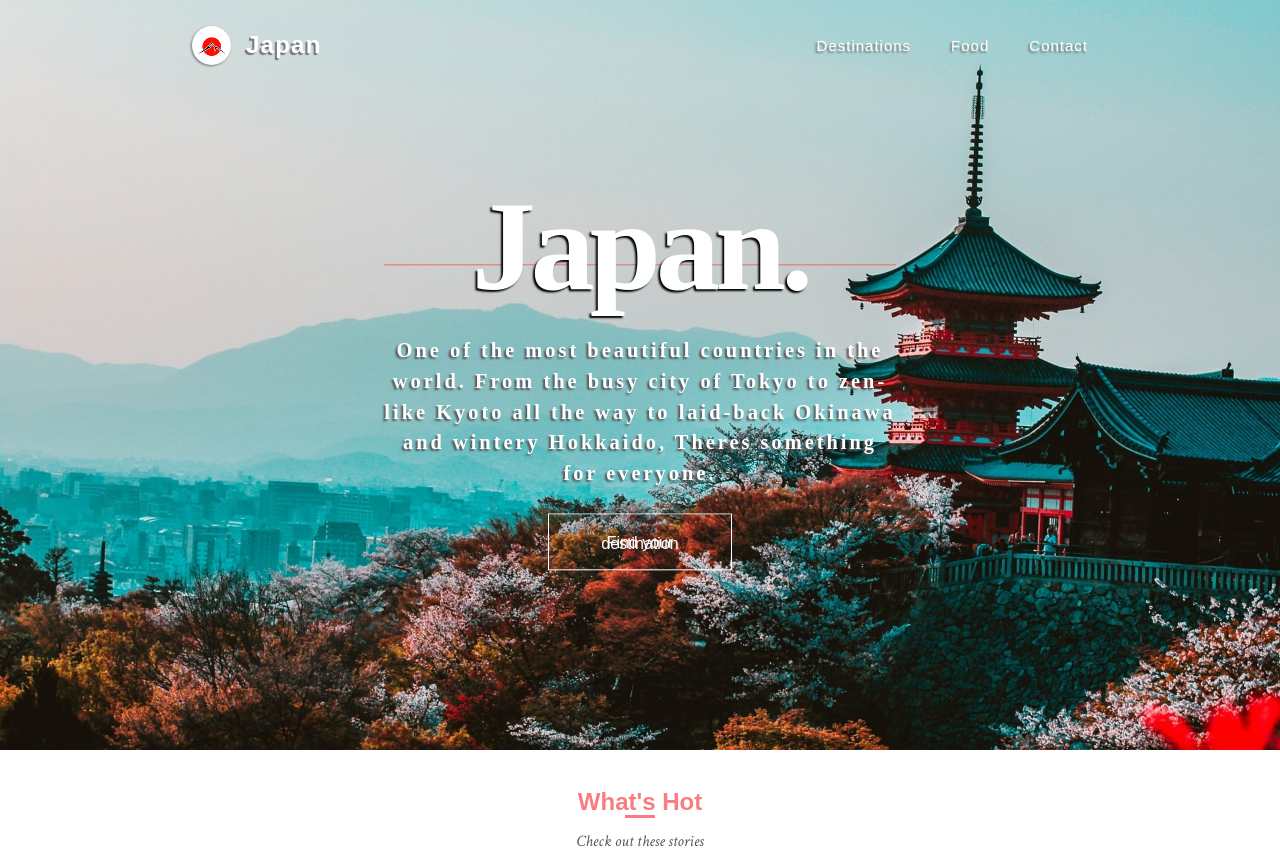
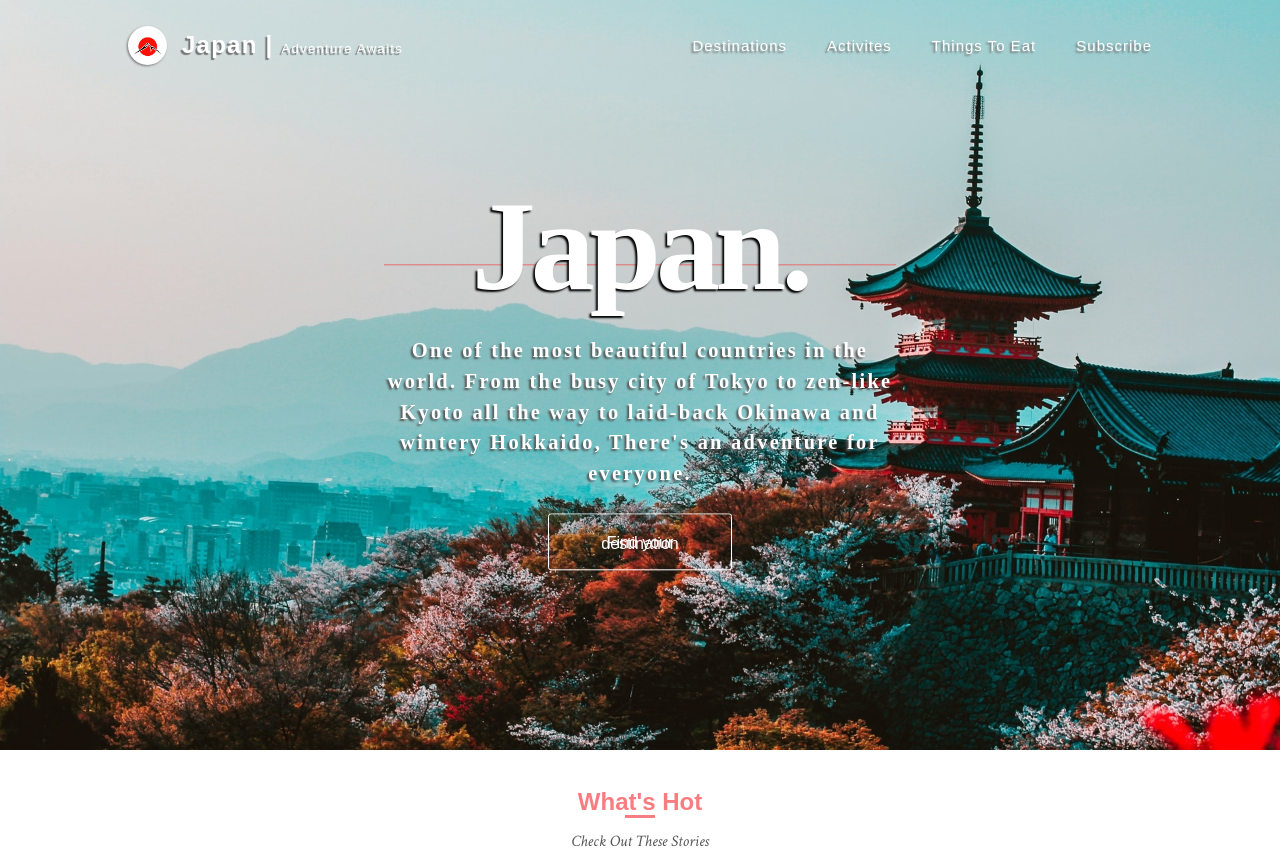
Before and after one commit to Tivler/RoadToHire-ish, a plain HTML site: page index.html in a window 1280 px wide. Shown: the top 857 px of the page. Drawn offline with nearby package versions, Linux system fonts and the light colour scheme; a web font is replaced by a local one.

Commit message:
finished styling index.html

```diff
--- a/assets/styles/index.css
+++ b/assets/styles/index.css
@@ -81,7 +81,7 @@ main {
     width: 100%;
     background-color: transparent;
     z-index: 2000;
-    transition: .4s;
+    transition: .35s;
 }
 
 .main_nav.blue {
@@ -91,7 +91,7 @@ main {
 
 .logo_wrapper {
     height: 90px;
-    margin-left: 15%;
+    margin-left: 10%;
     display: flex;
 }
 
@@ -117,13 +117,20 @@ main {
 }
 
 
+.logo_text-span {
+    align-self: center;
+    font-weight: initial;
+    font-size: .55em;
+}
+
+
 .nav_list-wrapper {
     position: fixed;
     height: 90px;
     width: 100%;
     top: 0;
     right: 0;
-    margin-right: 15%;
+    margin-right: 10%;
 }
 
 .main_nav-list {
@@ -148,6 +155,15 @@ main {
     transition: .3s
 }
 
+.nav_list-item  {
+    font-size: 15px;
+    letter-spacing: 1px;
+    color: #fff;
+    text-decoration: none;
+    text-shadow: -2px 2px 2px #777;
+    transition: .3s
+}
+
 .home {
     padding-right: 40px;
 }
@@ -160,6 +176,9 @@ main {
     padding-right: 40px;
 }
 
+.contact {
+    padding-right: 40px;
+}
 
 
 
@@ -205,7 +224,7 @@ main {
     font-size: 1.275em;
     text-align: center;
     line-height: 1.5em;
-    letter-spacing: 3px;
+    letter-spacing: 2.275px;
     text-shadow: -2px 2px 2px #555;
     margin-top: 3.5em;
     animation-delay: .5s;
@@ -227,6 +246,7 @@ main {
     padding: 28px 40px 25px;
     transition: .3s;
     text-align: center;
+    border-radius: 3px;
 }
 
 .button:hover {
@@ -398,7 +418,7 @@ main {
 .video_content-wrapper {
     height: 650px;
     display: flex;
-    margin-top: 8px;
+    border-bottom: 20px solid #e26f6f;
 }
 
 
@@ -464,6 +484,7 @@ main {
     text-decoration: none;
     padding: 12px 50px 7px;
     transition: .3s;
+    border-radius: 5px;
 }
 
 .content_button:hover {
--- a/index.html
+++ b/index.html
@@ -16,20 +16,21 @@
         <nav class="main_nav">
             <div class="logo_wrapper">
                 <img class="logo_image" src="../assets/images/avi.jpg" alt="Logo">
-                <div class="logo_text">Japan</div>
+                <div class="logo_text">Japan | <span class="logo_text-span">Adventure Awaits</span></div>
             </div>
             <div class="nav_list-wrapper">
                 <ul class="main_nav-list">
                     <li class="explore"><a class="nav_list-item" href="#">Destinations</a></li>
-                    <li class="food"><a class="nav_list-item" href="#">Food</a></li>
-                    <li class="contact"><a class="nav_list-item" href="#">Contact</a></li>
+                    <li class="explore"><a class="nav_list-item" href="#">Activites</a></li>
+                    <li class="food"><a class="nav_list-item" href="#">Things To Eat</a></li>
+                    <li class="subscribe"><a class="nav_list-item" href="#">Subscribe</a></li>
                 </ul>
             </div>
         </nav>
 
         <header class="main_header">
             <h1 class="header_title">Japan.</h1>
-            <p class="header_description">One of the most beautiful countries in the world. From the busy city of Tokyo to zen-like Kyoto all the way to laid-back Okinawa and wintery Hokkaido, Theres something for everyone.</p>
+            <p class="header_description">One of the most beautiful countries in the world. From the busy city of Tokyo to zen-like Kyoto all the way to laid-back Okinawa and wintery Hokkaido, There's an adventure for everyone.</p>
             <div class="button_wrapper">
                 <a class="button" href="#">Find your destination</a>
             </div>
@@ -38,7 +39,7 @@
         <section class="section_one-wrapper">
             <div>
                 <h2 class="section_title">What's Hot</h2>
-                <p class="section_subtext">Check out these stories</p>
+                <p class="section_subtext">Check Out These Stories</p>
             </div>
             <div class="article_wrapper">
                 <div class="article_post">
@@ -128,7 +129,7 @@
         <section class="section_two-wrapper">
             <div>
                 <h2 class="section_title">Stay Connected</h2>
-                <p class="section_subtext">subscribe to our newsletter</p>
+                <p class="section_subtext">Subscribe To Our Newsletter</p>
             </div>
 
             <div class="video_content-wrapper">
@@ -142,7 +143,7 @@
                 </div>
 
                 <div class="content_right">
-                    <p class="content_paragraph">Don't forget to subscribe to our newsletter! Stay connected with all things Japan all the time, Be the first to know about new events. Discover stories about art, architecture, design, and more. And receive invites to happenings across the world. </p>
+                    <p class="content_paragraph">Don't forget to subscribe to our newsletter! Stay connected with all things Japan, all the time, Be the first to know about new events. Discover stories about art, architecture, design, and more. And receive invites to happenings across the world. </p>
                     <img class="content_logo" src="./assets/images/avi.jpg" alt="Logo">
                     <h3 class="content_heading">How will you join the adventure?</h3>
                     <a class="content_button" href="#">Subscribe To Our Newsletter</a>
@@ -152,7 +153,7 @@
 
             <div>
                 <h2 class="section_title">Fun Facts</h2>
-                <p class="section_subtext">Learn something new</p>
+                <p class="section_subtext">Learn a Fun Fact!</p>
             </div>
 
         <section class="section_three-wrapper">
@@ -172,12 +173,12 @@
         </section>
     </main>
 
-    <footer class="main_footer">
+    <footer id="footer" class="main_footer">
         <nav class="footer_nav">
                 <ul class="footer_nav--list">
                     <li><a class="footer_nav--item" href="#">Destinations</a></li>
+                    <li><a class="footer_nav--item" href="#">Activites</a></li>
                     <li><a class="footer_nav--item" href="#">Food</a></li>
-                    <li><a class="footer_nav--item" href="#">Contact</a></li>
                 </ul>
         </nav>
         <div class="footer_icon--list">
```
